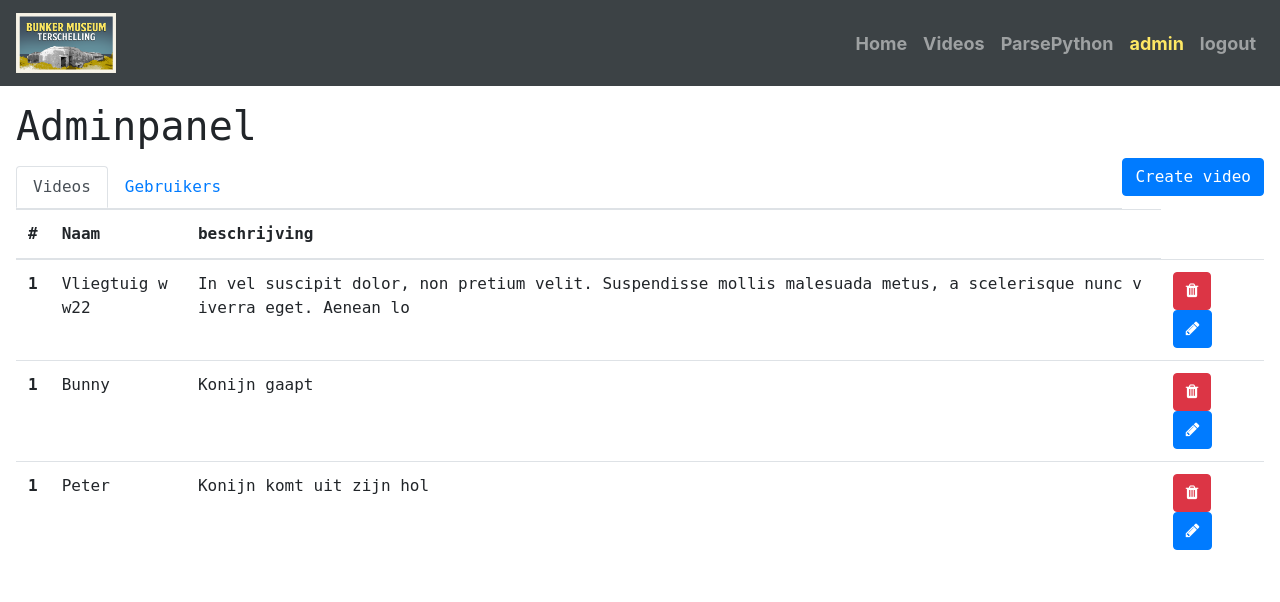
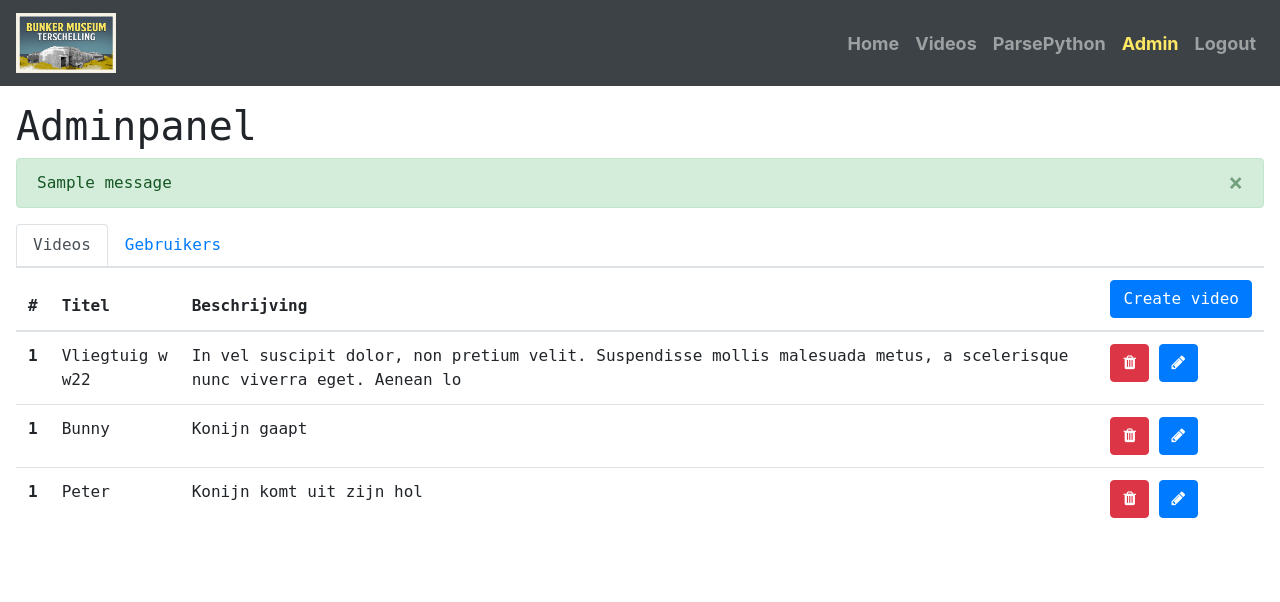
Before and after one commit to bjornhorst/bunker_laser_project, a Flask app: page /admin in a window 1280 px wide. Shown: the top 602 px of the page. Run offline with Flask 2, Linux system fonts and the light colour scheme; a user stored in the database is signed in; data comes from the database, SQL or seed files in the repository; both versions use the stored data as it was after the commit; tables that the repository leaves empty hold one stand-in row (values such as "Sample post"); one stand-in notice (Sample message) is shown; some libraries are stand-ins or nearby versions.

Commit message:
Kleine edits
Kleine veranderen aan bestanden

```diff
--- a/project/templates/admin/admin.html
+++ b/project/templates/admin/admin.html
@@ -4,9 +4,16 @@
 <body>
     {% block content %}
     <h1>Adminpanel</h1>
+    {% for mess in get_flashed_messages() %}
+    <div class="alert alert-success alert-dismissible fade show" role="alert">
+        <button type="button" class="close" data-dismiss="alert" aria-label="Close" class="fade close">
+            <span aria-hidden="true">&times;</span>
+        </button>
+        {{mess}}
+    </div>
 
-    <button type="button" class="btn btn-primary" data-toggle="modal" data-target="#CreateModal" style="float: right;"
-        data-whatever="@mdo">Create video</button>
+    {% endfor %}
+
 
     <div class="nav nav-tabs" id="nav-tab" role="tablist" style="margin-top: 1em;">
         <a class="nav-link active" id="nav-home-tab" data-toggle="tab" href="#nav-home" role="tab"
@@ -20,8 +27,13 @@
                 <thead>
                     <tr>
                         <th scope="col">#</th>
-                        <th scope="col">Naam</th>
-                        <th scope="col">beschrijving</th>
+                        <th scope="col">Titel</th>
+                        <th scope="col">Beschrijving</th>
+                        <th scope="col">
+                            <button type="button" class="btn btn-primary" data-toggle="modal" data-target="#CreateModal"
+                                style="float: right;" data-whatever="@mdo">Create video</button>
+                            </button>
+                        </th>
                     </tr>
                 </thead>
                 <tbody>
@@ -32,13 +44,14 @@
                         <td>{{video.beschrijving}}</td>
                         <td><button type="button" class="btn btn-danger" data-toggle="modal"
                                 data-target="#DeleteBevestiging"><i class="fa fa-trash" aria-hidden="true"></i></button>
-                            <button type="button" class="btn btn-primary" data-toggle="modal" data-target="#editModal{{ video.id }}"
-                                data-whatever="@mdo"><i class="fa fa-pencil" aria-hidden="true"></i></button>
+                            <button type="button" class="btn btn-primary" data-toggle="modal"
+                                data-target="#editModal{{ video.id }}" data-whatever="@mdo"><i class="fa fa-pencil"
+                                    aria-hidden="true"></i></button>
                         </td>
                     </tr>
 
-        <div class="modal fade" id="editModal{{ video.id }}" tabindex="-1" role="dialog" aria-labelledby="EditModalLabel{{ video.id }}"
-        aria-hidden="true">
+                    <div class="modal fade" id="editModal{{ video.id }}" tabindex="-1" role="dialog"
+                        aria-labelledby="EditModalLabel{{ video.id }}" aria-hidden="true">
                         <div class="modal-dialog" role="document">
                             <div class="modal-content">
                                 <div class="modal-header">
@@ -51,14 +64,17 @@
                                     <form method="post" action="admin/edit/{{ video.id }}">
                                         <div class="form-group">
                                             <label for="title" class="col-form-label">Titel:</label>
-                            <input type="text" class="form-control" id="title" value="{{ video.title }}" name="title">
+                                            <input type="text" class="form-control" id="title" value="{{ video.title }}"
+                                                name="title" required>
                                         </div>
                                         <div class="form-group">
                                             <label for="beschrijving" class="col-form-label">Beschrijving:</label>
-                            <input class="form-control" id="beschrijving" value="{{ video.beschrijving }}" name="beschrijving">
+                                            <input class="form-control" id="beschrijving"
+                                                value="{{ video.beschrijving }}" name="beschrijving" required>
                                         </div>
                                         <div class="modal-footer">
-                    <button type="button" class="btn btn-secondary" data-dismiss="modal">Close</button>
+                                            <button type="button" class="btn btn-secondary"
+                                                data-dismiss="modal">Close</button>
                                             <button type="submit" class="btn btn-primary">Update video</button>
                                         </div>
                                     </form>
@@ -88,10 +104,45 @@
                         <td>{{user.email}}</td>
                         <td><button type="button" class="btn btn-danger" data-toggle="modal"
                                 data-target="#DeleteBevestiging"><i class="fa fa-trash" aria-hidden="true"></i></button>
-                            <button type="button" class="btn btn-primary" data-toggle="modal" data-target="#editModal"
-                                data-whatever="@mdo"><i class="fa fa-pencil" aria-hidden="true"></i></button>
+                            <button type="button" class="btn btn-primary" data-toggle="modal"
+                                data-target="#UserEditModal{{ user.id }}" data-whatever="@mdo"><i class="fa fa-pencil"
+                                    aria-hidden="true"></i></button>
                         </td>
                     </tr>
+
+                    <div class="modal fade" id="UserEditModal{{ user.id }}" tabindex="-1" role="dialog"
+                        aria-labelledby="UserEditModalLabel{{ user.id }}" aria-hidden="true">
+                        <div class="modal-dialog" role="document">
+                            <div class="modal-content">
+                                <div class="modal-header">
+                                    <h5 class="modal-title" id="UserEditModalLabel{{ user.id }}">Edit user</h5>
+                                    <button type="button" class="close" data-dismiss="modal" aria-label="Close">
+                                        <span aria-hidden="true">&times;</span>
+                                    </button>
+                                </div>
+                                <div class="modal-body">
+                                    <form method="post" action="/admin/edit/user/{{ user.id }}">
+                                        <div class="form-group">
+                                            <label for="name" class="col-form-label">Name:</label>
+                                            <input type="text" class="form-control" id="name" name="name"
+                                                value="{{ user.name }}" required>
+                                        </div>
+                                        <div class=" form-group">
+                                            <label for="email" class="col-form-label">Email:</label>
+                                            <input type="text" class="form-control" id="email" name="email"
+                                                value="{{ user.email }}" required>
+                                        </div>
+                                        <div class=" modal-footer">
+                                            <button type="button" class="btn btn-secondary"
+                                                data-dismiss="modal">Close</button>
+                                            <button type="submit" class="btn btn-primary">Update user</button>
+                                        </div>
+                                    </form>
+                                </div>
+
+                            </div>
+                        </div>
+                    </div>
                     {% endfor %}
                 </tbody>
             </table>
@@ -112,15 +163,15 @@
                     <form action="/admin/create" method="post" enctype=multipart/form-data>
                         <div class="form-group">
                             <label for="title" class="col-form-label">Titel:</label>
-                            <input type="text" class="form-control" id="title" name="title">
+                            <input type="text" class="form-control" id="title" name="title" required>
                         </div>
                         <div class="form-group">
                             <label for="beschrijving" class="col-form-label">Beschrijving:</label>
-                            <textarea class="form-control" id="beschrijving" name="beschrijving"></textarea>
+                            <textarea class="form-control" id="beschrijving" name="beschrijving" required></textarea>
                         </div>
                         <div class="form-group">
                             <label for="upload-video" class="col-form-label">Upload video:</label>
-                            <input type="file" id="file" name="file">
+                            <input type="file" id="file" name="file" required>
                         </div>
                         <div class="modal-footer">
                             <button type="button" class="btn btn-secondary" data-dismiss="modal">Close</button>
@@ -133,39 +184,7 @@
     </div>
     </div>
 
-    <div class="modal fade" id="editModal" tabindex="-1" role="dialog" aria-labelledby="EditModalLabel"
-        aria-hidden="true">
-        <div class="modal-dialog" role="document">
-            <div class="modal-content">
-                <div class="modal-header">
-                    <h5 class="modal-title" id="EditModalLabel">Edit video</h5>
-                    <button type="button" class="close" data-dismiss="modal" aria-label="Close">
-                        <span aria-hidden="true">&times;</span>
-                    </button>
-                </div>
-                <div class="modal-body">
-                    <form>
-                        <div class="form-group">
-                            <label for="title" class="col-form-label">Titel:</label>
-                            <input type="text" class="form-control" id="title">
-                        </div>
-                        <div class="form-group">
-                            <label for="beschrijving" class="col-form-label">Beschrijving:</label>
-                            <textarea class="form-control" id="beschrijving"></textarea>
-                        </div>
-                        <div class="form-group">
-                            <label for="upload-video" class="col-form-label">Upload video:</label>
-                            <input type="file" id="myFile" name="filename">
-                        </div>
-                    </form>
-                </div>
-                <div class="modal-footer">
-                    <button type="button" class="btn btn-secondary" data-dismiss="modal">Close</button>
-                    <button type="button" class="btn btn-primary">Update video</button>
-                </div>
-            </div>
-        </div>
-    </div>
+
 
     <div class="modal fade" id="DeleteBevestiging" tabindex="-1" role="dialog" aria-labelledby="EditModalLabel"
         aria-hidden="true">
--- a/project/templates/base.html
+++ b/project/templates/base.html
@@ -49,8 +49,8 @@
                         ('/', 'index', 'Home'),
                         ('/videos', 'Videos', 'Videos'),
                         ('/parsePython', 'parsePython', 'ParsePython'),
-                        ('/admin', 'admin', 'admin'),
-                        ('/logout', 'logout','logout'),
+                        ('/admin', 'admin', 'Admin'),
+                        ('/logout', 'logout','Logout'),
                         ] -%}
                         {% else %}
                         {% set navigation_bar = [
--- a/project/templates/videos.html
+++ b/project/templates/videos.html
@@ -20,8 +20,8 @@
         {% endfor %}
       </div>
     </div>
-    <ul class="nav mb-3 ulTab" id="pills-tab" role="tablist"
-      style="display: flex; flex-direction: column; margin-left: 1em;">
+    <ul class="nav mb-3 ulTab" id="pills-tab" role="tablist" style="display: flex; flex-direction: column; margin-left: 9em; -webkit-box-shadow: 0 0 10px rgb(175, 175, 175);
+      box-shadow: 0 0 10px rgb(174, 174, 174);">
       {% for videos in video_data%}
       <li class="nav-item" role="presentation">
         <a class="{%if videos.id == 1 %}active{% endif %} nav-link text-center " id="pills-video{{ videos.id }}-tab"
```
Also changed, not shown: project/admin.py (+9 -0 lines), project/db.sqlite. Lines whose indentation alone changed are shown as unchanged.
